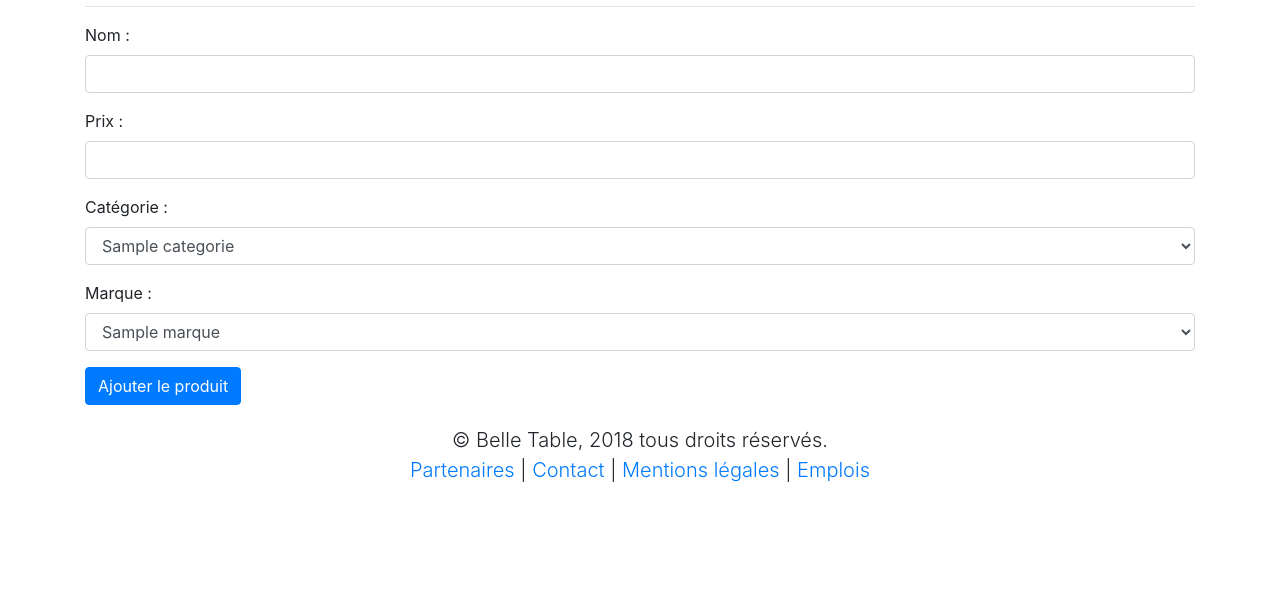
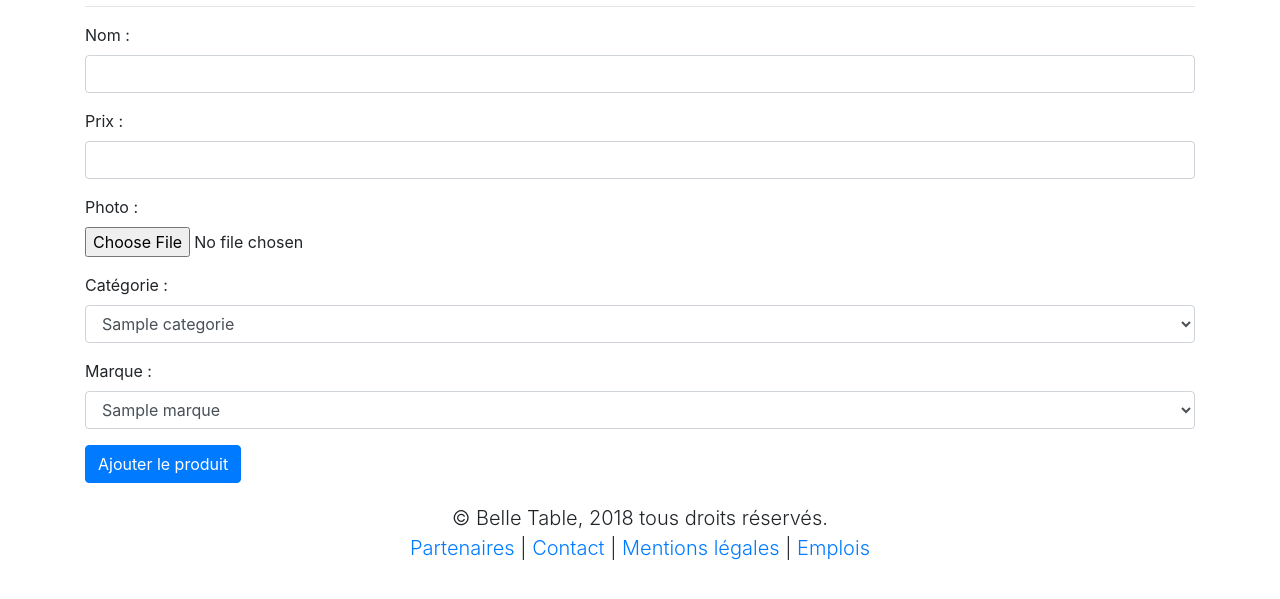
Before and after one commit to JimmySene/PPE-SIO, a PHP site: page /ajout_produit.php in a window 1280 px wide. Shown: the part 167-766 px from the top of the page. Run offline with PHP 8.4, Linux system fonts and the light colour scheme; the visitor is signed in with stand-in values (Sample User, id 1); tables that the repository leaves empty or names only in its code hold one stand-in row (values such as "Sample post").

Commit message:
Photo produit ajout / modif

```diff
--- a/ajout_produit.php
+++ b/ajout_produit.php
@@ -6,7 +6,7 @@ if(verif_admin()) { // On vérifie si l'utilisateur est admin
 
 	if(isset($_POST['nom'])) { // Si un nouveau produit a été envoyé
 
-		ajouter_produit($_POST['nom'], $_POST['prix'], $_POST['categorie'], $_POST['marque']);
+		ajouter_produit($_POST['nom'], $_POST['prix'], $_FILES['photo'], $_POST['categorie'], $_POST['marque']);
 
 		header('location:liste_produits.php');
 
@@ -16,9 +16,10 @@ if(verif_admin()) { // On vérifie si l'utilisateur est admin
 		<h1 class="display-4">Ajouter un produit</h1>
 		<hr />
 
-		<form action="ajout_produit.php" method="post">
+		<form action="ajout_produit.php" method="post" enctype="multipart/form-data">
 			<p class="form-group"><label for="nom">Nom : </label><input type="text" name="nom" id="nom" class="form-control" /></p>
 			<p class="form-group"><label for="prenom">Prix : </label><input type="number" name="prix" id="prix" class="form-control" /></p>
+			<p class="form-group"><label for="photo">Photo : </label><input type="file" name="photo" class="form-control-file" /></p>
 
 			<p class="form-group">
 				<label for="categorie">Catégorie : </label>
--- a/fonctions.php
+++ b/fonctions.php
@@ -154,13 +154,19 @@ function recup_produits_par_cat($id_cat){
 }
 
 // Ajoute un produit
-function ajouter_produit($nom, $prix, $categorie, $marque){
+function ajouter_produit($nom, $prix, $photo, $categorie, $marque){
     $con = sql_connect();
     $req = "INSERT INTO produit VALUES(null, '$nom', '', $prix, $categorie, $marque)";
     mysqli_query($con, $req);
+    if($photo['error'] == 0 && ($photo['type'] == 'image/jpg' || $photo['type'] == 'image/jpeg')) {
+        $req = "SELECT id FROM produit ORDER BY id DESC LIMIT 0, 1";
+        $last_id = mysqli_fetch_assoc(mysqli_query($con, $req));
+        $last_id = $last_id['id'];
+        move_uploaded_file($photo['tmp_name'], "images/produits/$last_id.jpg");
+    }
 }
 // Modifie un produit
-function modifier_produit($id, $nom, $prix, $categorie, $marque){
+function modifier_produit($id, $nom, $prix, $photo, $categorie, $marque){
     $con = sql_connect();
     $req = "UPDATE produit SET nom = '$nom',
     prix = $prix,
@@ -168,6 +174,10 @@ function modifier_produit($id, $nom, $prix, $categorie, $marque){
     marque_id = $marque
     WHERE id = $id";
     mysqli_query($con, $req);
+    if($photo['error'] == 0 && ($photo['type'] == 'image/jpg' || $photo['type'] == 'image/jpeg')) {
+        unlink("images/produits/$id.jpg");
+        move_uploaded_file($photo['tmp_name'], "images/produits/$id.jpg");
+    }
 }
 
 // Supprime un produit
--- a/modif_produit.php
+++ b/modif_produit.php
@@ -6,7 +6,7 @@ if(verif_admin()) { // On vérifie si l'utilisateur est admin
 
 	if(isset($_POST['id'])) { // Si l'ID du produit a été transmis par formulaire alors on le modifie dans la BDD et on redirige l'utilisateur sur le pannel admin
 
-		modifier_produit($_POST['id'], $_POST['nom'], $_POST['prix'], $_POST['categorie'], $_POST['marque']);
+		modifier_produit($_POST['id'], $_POST['nom'], $_POST['prix'], $_FILES['photo'], $_POST['categorie'], $_POST['marque']);
 
 		header('location:liste_produits.php');
 
@@ -18,9 +18,10 @@ if(verif_admin()) { // On vérifie si l'utilisateur est admin
 		<h1 class="display-4">Modifier un produit</h1>
 		<hr />
 
-		<form action="modif_produit.php" method="post">
+		<form action="modif_produit.php" method="post" enctype="multipart/form-data">
 			<p class="form-group"><label for="nom">Nom : </label><input type="text" name="nom" id="nom" value="<?=htmlspecialchars($info_produit['produit_nom'])?>" class="form-control" /></p>
 			<p class="form-group"><label for="prenom">Prix : </label><input type="number" name="prix" id="prix" value="<?=htmlspecialchars($info_produit['prix'])?>" class="form-control" /></p>
+			<p class="form-group"><label for="photo">Photo : </label><input type="file" name="photo" class="form-control-file" /></p>
 
 			<p class="form-group">
 				<label for="categorie">Catégorie : </label>
```
Also changed, not shown: liste_produits.php (+16 -14 lines), Images/produits/95.jpg (added), Images/produits/99.jpg (added).
